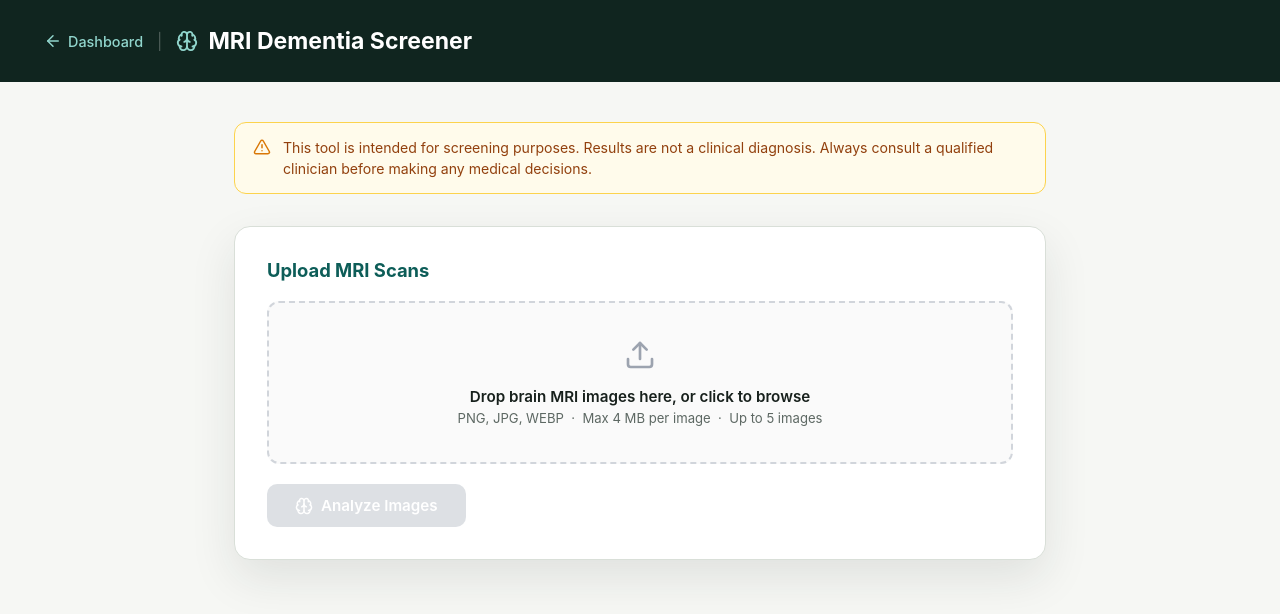
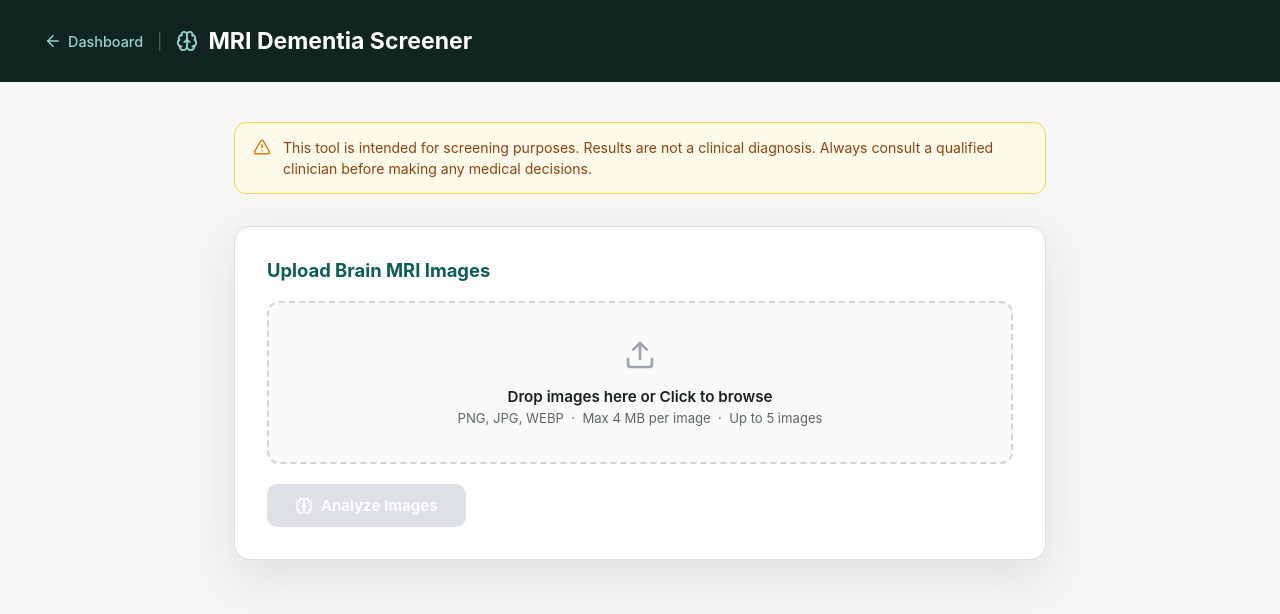
Before and after one commit to FaresIbrahim32/TASH_2026, a Next.js app: page /mri in a window 1280 px wide. Shown: the top 614 px of the page. Built offline with nearby package versions, Linux system fonts and the light colour scheme.

Commit message:
ui: minor updates

```diff
--- a/app/mri/page.js
+++ b/app/mri/page.js
@@ -278,7 +278,7 @@ export default function MriPage() {
         {status !== "done" && (
           <div style={{ background: "#fff", border: "1px solid var(--line)", borderRadius: "16px", padding: "32px", boxShadow: "var(--shadow)", marginBottom: "28px" }}>
             <h2 style={{ fontSize: "1.15rem", fontWeight: 700, color: "var(--teal-dark)", marginBottom: "20px", marginTop: 0 }}>
-              Upload MRI Scans
+              Upload Brain MRI Images
             </h2>
 
             {/* Drop zone */}
@@ -300,7 +300,7 @@ export default function MriPage() {
             >
               <Upload size={32} style={{ color: dragOver ? "var(--teal)" : "#9ca3af", margin: "0 auto 12px" }} />
               <p style={{ margin: "0 0 4px", fontWeight: 600, color: "var(--ink)", fontSize: "0.95rem" }}>
-                Drop brain MRI images here, or click to browse
+                Drop images here or Click to browse
               </p>
               <p style={{ margin: 0, color: "var(--muted)", fontSize: "0.82rem" }}>
                 PNG, JPG, WEBP &nbsp;·&nbsp; Max 4 MB per image &nbsp;·&nbsp; Up to {MAX_FILES} images
```
